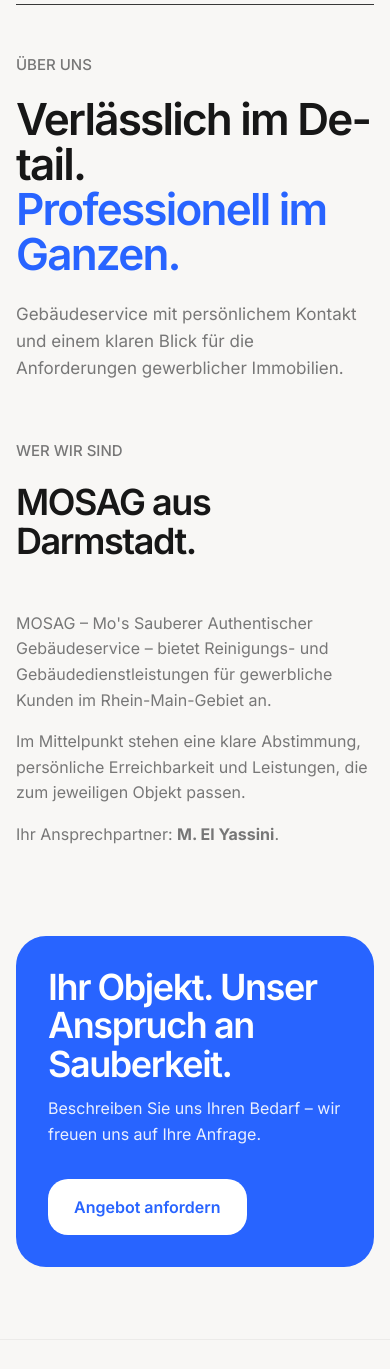
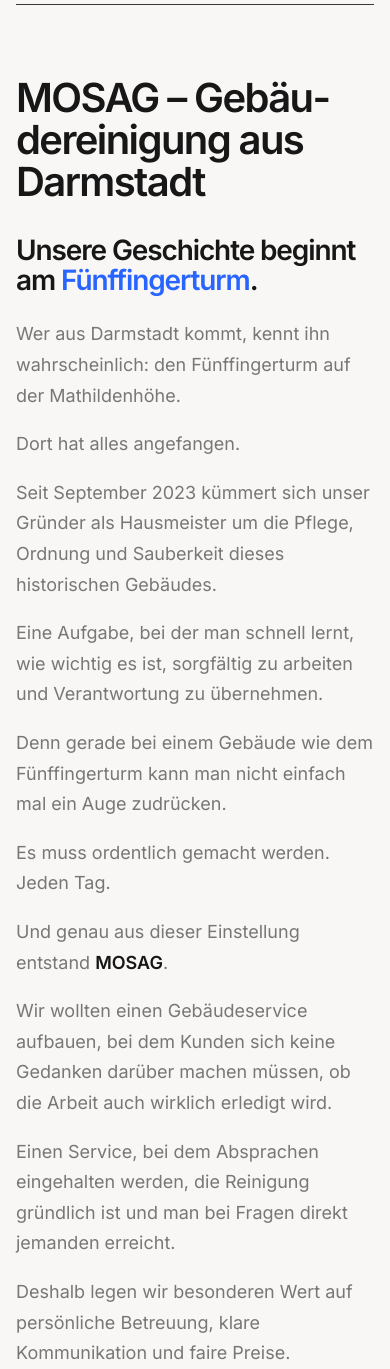
Before and after one commit to NaiFuse/mosag, an Astro site: page /ueber-uns in a window 390 px wide. Shown: the part 59-1428 px from the top of the page. Built offline with nearby package versions, Linux system fonts and the light colour scheme; Astro itself is replaced by a stand-in of ours.

Commit message:
Replace Über uns page with founder story article
Co-Authored-By: Claude Opus 5.5 <noreply@anthropic.com>

```diff
--- a/src/pages/ueber-uns.astro
+++ b/src/pages/ueber-uns.astro
@@ -1,4 +1,29 @@
 ---
-import Base from '../layouts/Base.astro';import CTA from '../components/CTA.astro';import {site} from '../data/site';
+import Base from '../layouts/Base.astro';
+import CTA from '../components/CTA.astro';
 ---
-<Base title="Über MOSAG"><section class="page-hero"><div class="container"><p class="eyebrow">ÜBER UNS</p><h1>Verlässlich im Detail.<br/><em>Professionell im Ganzen.</em></h1><p>Gebäudeservice mit persönlichem Kontakt und einem klaren Blick für die Anforderungen gewerblicher Immobilien.</p></div></section><section class="section"><div class="container split"><div><p class="eyebrow">WER WIR SIND</p><h2>MOSAG aus Darmstadt.</h2></div><div class="prose"><p>MOSAG – Mo's Sauberer Authentischer Gebäudeservice – bietet Reinigungs- und Gebäudedienstleistungen für gewerbliche Kunden im Rhein-Main-Gebiet an.</p><p>Im Mittelpunkt stehen eine klare Abstimmung, persönliche Erreichbarkeit und Leistungen, die zum jeweiligen Objekt passen.</p><p>Ihr Ansprechpartner: <strong>{site.contactName}</strong>.</p></div></div></section><CTA/></Base>
+<Base title="Über MOSAG – Gebäudereinigung aus Darmstadt">
+ <article class="section article">
+  <div class="container article-inner">
+   <h1>MOSAG – Gebäudereinigung aus Darmstadt</h1>
+   <h2>Unsere Geschichte beginnt am <span class="accent">Fünffingerturm</span>.</h2>
+
+   <p>Wer aus Darmstadt kommt, kennt ihn wahrscheinlich: den Fünffingerturm auf der Mathildenhöhe.</p>
+   <p>Dort hat alles angefangen.</p>
+   <p>Seit September 2023 kümmert sich unser Gründer als Hausmeister um die Pflege, Ordnung und Sauberkeit dieses historischen Gebäudes.</p>
+   <p>Eine Aufgabe, bei der man schnell lernt, wie wichtig es ist, sorgfältig zu arbeiten und Verantwortung zu übernehmen.</p>
+   <p>Denn gerade bei einem Gebäude wie dem Fünffingerturm kann man nicht einfach mal ein Auge zudrücken.</p>
+   <p>Es muss ordentlich gemacht werden. Jeden Tag.</p>
+   <p>Und genau aus dieser Einstellung entstand <strong>MOSAG</strong>.</p>
+   <p>Wir wollten einen Gebäudeservice aufbauen, bei dem Kunden sich keine Gedanken darüber machen müssen, ob die Arbeit auch wirklich erledigt wird.</p>
+   <p>Einen Service, bei dem Absprachen eingehalten werden, die Reinigung gründlich ist und man bei Fragen direkt jemanden erreicht.</p>
+   <p>Deshalb legen wir besonderen Wert auf persönliche Betreuung, klare Kommunikation und faire Preise.</p>
+   <p>Ob Büro, Gewerbeimmobilie, Treppenhaus oder öffentliche Einrichtung: Wir behandeln jedes Objekt mit derselben Sorgfalt, als wäre es unser eigenes.</p>
+   <p>Und wir möchten, dass unsere Kunden auch nach Monaten und Jahren noch genauso zufrieden sind wie am ersten Tag.</p>
+   <p class="article-punch"><strong>Ihr Objekt kriegt also den selben Service wie der Fünffingerturm.</strong></p>
+
+   <p class="article-sign">Mohamed El Yassini<span>Geschäftsführer</span></p>
+  </div>
+ </article>
+ <CTA/>
+</Base>
--- a/src/styles/global.css
+++ b/src/styles/global.css
@@ -307,6 +307,16 @@ form .btn { justify-self: start; }
 .page-hero p:not(.eyebrow) { font-size: clamp(17px, 1.5vw, 21px); color: var(--color-secondary); max-width: 44ch; }
 .page-hero + .section { padding-top: 0; }
 .split, .detail-grid, .contact-grid { display: grid; grid-template-columns: 1fr 1fr; gap: clamp(32px, 6vw, 96px); }
+/* Über uns – Artikel */
+.article-inner { max-width: 800px; }
+.article h1 { font-size: clamp(40px, 5.6vw, 80px); line-height: 1.05; margin-bottom: clamp(32px, 4vw, 56px); }
+.article h2 { font-size: clamp(28px, 3.2vw, 44px); margin-bottom: clamp(24px, 3vw, 40px); }
+.article p { font-size: clamp(18px, 1.5vw, 21px); line-height: 1.7; color: var(--color-secondary); margin: 0 0 1em; }
+.article p strong { color: var(--color-text); font-weight: 600; }
+.article-punch { margin-top: 1.6em !important; }
+.article-punch strong { font-size: clamp(22px, 2.2vw, 30px); line-height: 1.35; color: var(--color-primary) !important; }
+.article-sign { margin-top: clamp(40px, 5vw, 64px) !important; padding-top: 24px; border-top: 1px solid rgba(0,0,0,.12); color: var(--color-text) !important; font-weight: 600; display: grid; }
+.article-sign span { font-weight: 400; color: var(--color-secondary); font-size: .9em; }
 .prose p, .detail-grid p { color: var(--color-secondary); }
 .prose .button, .detail-grid .button { margin-top: 16px; }
 .detail-lead { font-size: clamp(19px, 1.7vw, 24px); color: var(--color-text) !important; }
```
